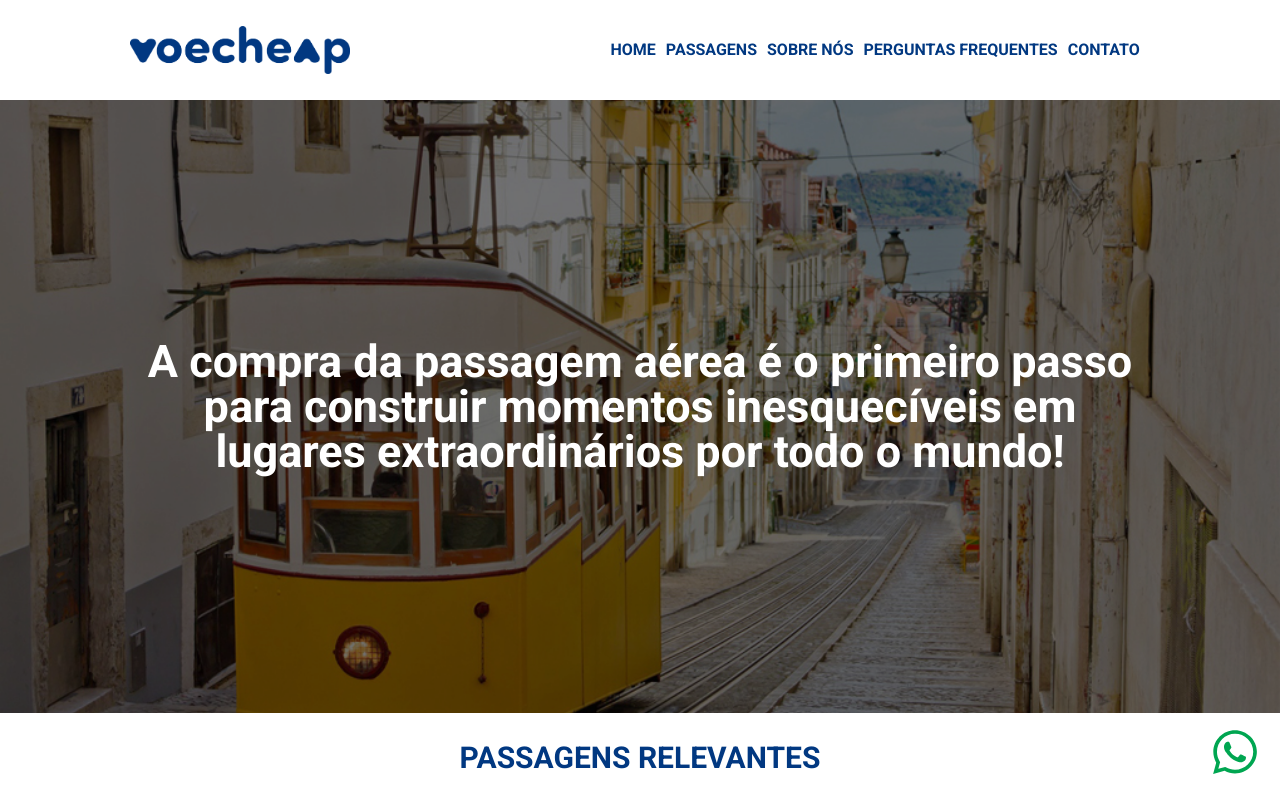
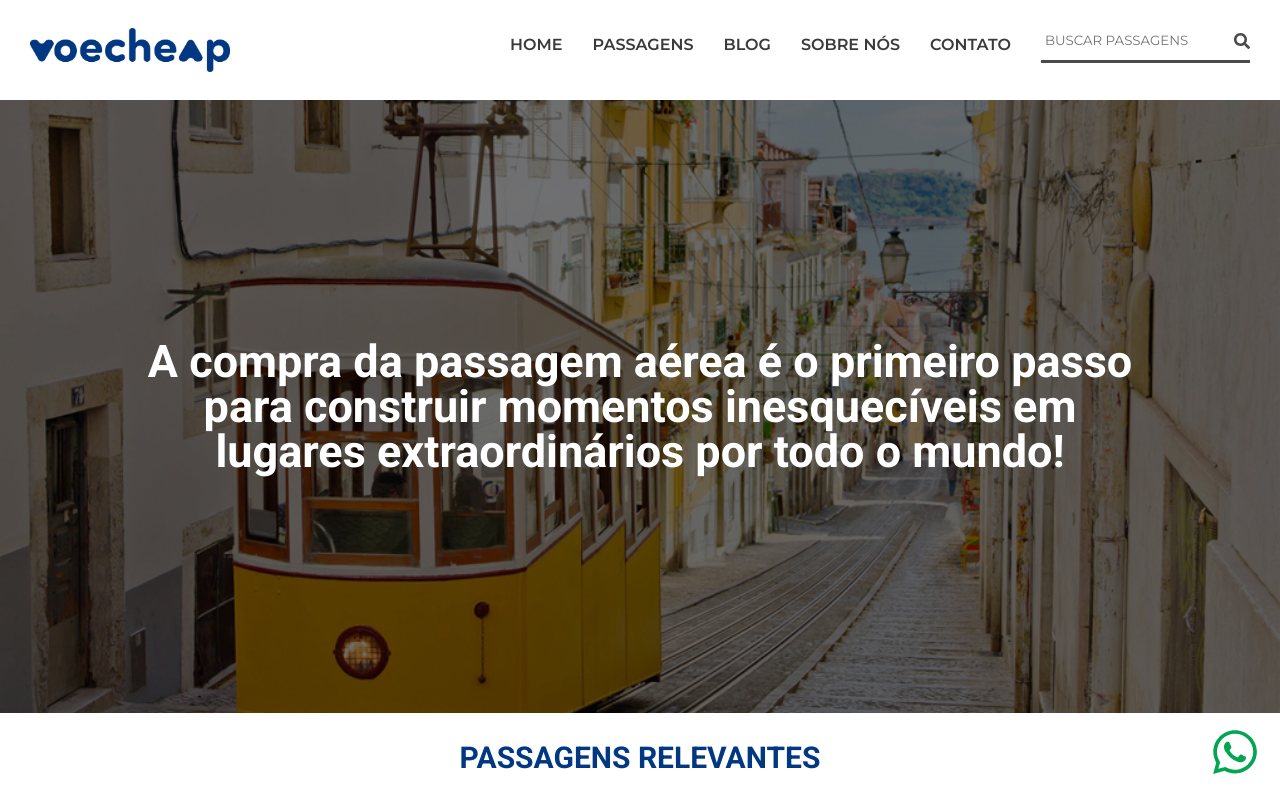
Before and after one commit to BuettelsCode/VoeCheap---FrontEnd, a React (Create React App) app: page / in a window 1280 px wide. Shown: the top 800 px of the page. Built offline with nearby package versions, Linux system fonts and the light colour scheme.

Commit message:
feat: new header

```diff
--- a/src/Components/InitialPage/Header.js
+++ b/src/Components/InitialPage/Header.js
@@ -1,8 +1,8 @@
 import styled from "styled-components"
 import logo from "../../Assets/logo.png"
-import { Link } from "react-router-dom";
+// import { Link } from "react-router-dom";
 import { useState } from "react";
-import { FaBars } from 'react-icons/fa';
+import { FaBars, FaSearch } from 'react-icons/fa';
 
 export default function Header() {
 
@@ -12,145 +12,148 @@ export default function Header() {
     setMenuOpen(!isMenuOpen);
   };
 
-
-  const openAllPacksInNewPage = () => {
-    window.open('/allpacks', '_blank');
+  const closeMenu = () => {
+    setMenuOpen(false);
   };
-
-  const openTeamPage = () => {
-    window.open('/teampage', '_blank');
-  };
-
-  const openCommonPage = () => {
-    window.open('/commonpage', '_blank');
-  };
-
-  const openContactPage = () => {
-    window.open('/contactpage', '_blank');
-  };
-
-  // const openBlogPage = () => {
-  //   window.open('/blogpage', '_blank');
-  // };
 
   return (<>
     <Head>
       <Logo src={logo} alt="logo" />
-      <OptionsContainer isMenuOpen={isMenuOpen}>
-          <Options>
-            <Link style={{ color: "#013881", textDecoration: "none" }} to={"/"}><h2>HOME</h2></Link>
-            <h2 onClick={openAllPacksInNewPage}>PASSAGENS</h2>
-            <h2 onClick={openTeamPage}>SOBRE NÓS</h2>
-            {/* <h2 onClick={openBlogPage}>NOTÍCIAS</h2> */}
-            <h2 onClick={openCommonPage}>PERGUNTAS FREQUENTES</h2>
-            <h2 onClick={openContactPage}>CONTATO</h2>
-          </Options>
-        </OptionsContainer>
-        <MenuButton onClick={toggleMenu}>
-          <FaBars size={24} />
-        </MenuButton>
+      <OptionsHeader>
+        <Link href="/">HOME</Link>
+        <Link href="#passagens">PASSAGENS</Link>
+        <Link href="#blog">BLOG</Link>
+        <Link href="#sobre">SOBRE NÓS</Link>
+        <Link href="#contato">CONTATO</Link>
+        <SearchContainer>
+          <SearchInput type="text" placeholder="BUSCAR PASSAGENS" />
+          <SearchIcon />
+        </SearchContainer>
+      </OptionsHeader>
+      <MenuButton onClick={toggleMenu} >
+        <IconContainer>
+          <FaBars style={{ width: '100%', height: '100%', color: "#013881" }} />
+        </IconContainer>
+      </MenuButton>
     </Head>
+    <OptionsContainer isMenuOpen={isMenuOpen}>
+      {isMenuOpen && (
+        <SearchContainer>
+          <SearchInput type="text" placeholder="BUSCAR PASSAGENS" />
+          <SearchIcon />
+        </SearchContainer>
+      )}
+      <Options>
+        <Link href="/">HOME</Link>
+        <Link href="#passagens">PASSAGENS</Link>
+        <Link href="#sobre">SOBRE NÓS</Link>
+        <Link href="#blog">BLOG</Link>
+        <Link href="#contato">CONTATO</Link>
+      </Options>
+    </OptionsContainer>
+    <Overlay isMenuOpen={isMenuOpen} onClick={closeMenu} />
   </>)
 }
 
+
 const Head = styled.div`
-  height: 100px;
-  width: 100%;
+ display: flex;
+ width: 100%;
+ height: 80px;
+  align-items: center;
+  justify-content: space-between;
+  padding-top: 10px;
+  padding-bottom: 10px;
+  background-color: white;
+  position: relative;
+`;
+const Logo = styled.img`
+cursor: pointer;
+width: 200px;
+padding-left: 30px;
+`;
+const OptionsHeader = styled.div`
+display: flex;
+width: 800px;
+justify-content: space-evenly;
+@media(max-width:900px){
+  display: none;
+}
+`;
+const MenuButton = styled.div`
+   background: none;
+  border: none;
+  cursor: pointer;
   display: flex;
   align-items: center;
-  justify-content: space-around;
-  @media (max-width: 415px) {
-    justify-content: space-around;
+  padding-right: 30px;
+  @media(min-width:900px){
+    display:none;
   }
 `;
-
-const Logo = styled.img`
-width: 220px;
-@media (max-width: 768px) {
-  width: 100px;
-}
-@media (max-width: 477px) {
-  width: 150px;
-}
-@media (max-width: 860px) {
-  width: 200px;
-}
-@media (max-width: 760px) {
-  width: 150px;
-}
+const IconContainer = styled.div`
+flex-grow: 1;
+width: 30px;
 `;
-
+const SearchContainer = styled.div`
+  display: flex;
+  align-items: center;
+  border-bottom: 3px solid #4a4a4a;
+  padding: 8px 0;
+  margin-bottom: 16px;
+`;
+const SearchInput = styled.input`
+  border: none;
+  outline: none;
+  flex-grow: 1;
+  padding: 4px;
+  ::placeholder{
+    font-family: "Montserrat", sans-serif;
+  }
+`;
+const SearchIcon = styled(FaSearch)`
+  margin-left: 8px;
+  color: #4a4a4a;
+`;
 const OptionsContainer = styled.div`
-  display: ${({ isMenuOpen }) => (isMenuOpen ? 'flex' : 'none')};
-  flex-direction: column;
-  position: absolute;
-  top: 100px; // Ajuste conforme necessário
+position: fixed;
+  top: 0;
+  right: ${({ isMenuOpen }) => (isMenuOpen ? '0' : '-100%')};
+  height: 350px;
+  width: 250px;
+  background-color: white;
+  box-shadow: -2px 0 5px rgba(0, 0, 0, 0.5);
+  transition: right 0.3s ease;
+  z-index: 1000;
+  @media(min-width:900px){
+    display:none;
+  }
+`;
+const Overlay = styled.div`
+  display: ${({ isMenuOpen }) => (isMenuOpen ? 'block' : 'none')};
+  position: fixed;
+  top: 0;
   left: 0;
   width: 100%;
-  background-color: #fff;
-  box-shadow: 0 2px 4px rgba(0, 0, 0, 0.1);
-  z-index: 1;
-  @media (min-width: 560px) {
-    display: flex;
-    position: static;
-    flex-direction: row;
-    width: auto;
-    box-shadow: none;
-    justify-content: space-around;
+  height: 100%;
+  background-color: rgba(0, 0, 0, 0.5);
+  z-index: 999;
+  @media(min-width:900px){
+    display:none;
   }
 `;
-
 const Options = styled.div`
-  display: flex;
-  justify-content: space-between;
-  font-family: 'Roboto', sans-serif;
-  font-weight: bold;
-  color: #013881;
-  h2 {
-    cursor: pointer;
-    margin-right: 10px;
-    &:hover {
-      background-color: #f0f0f0;
-    }
-  }
-  @media (max-width: 860px) {
-    h2 {
-      font-size: 13px;
-    }
-  }
-  @media (max-width: 695px) {
-    h2 {
-      font-size: 11px;
-    }
-  }
-  @media (max-width: 560px) {
-    display: none;
-  }
-  @media (max-width: 760px) {
-    display: flex;
-    h2 {
-      font-size: 10px;
-    }
-  }
-  @media (max-width: 408px) {
-    display: flex;
-    h2 {
-      font-size: 8px;
-    }
-  }
-  &.menu-open {
-    h2 {
-      font-size: 10px;
-  }
+   display: flex;
+  flex-direction: column;
+  padding: 1rem;
+`;
+const Link = styled.a`
+  color: #3a3a3a;
+  text-decoration: none;
+  margin: 1rem 0;
+  font-family: "Montserrat", sans-serif;
+  font-weight: 600;
+  &:hover {
+    text-decoration: underline;
   }
 `;
-
-const MenuButton = styled.button`
-  display: none;
-  background: none;
-  border: none;
-  cursor: pointer;
-  @media (max-width: 560px) {
-    display: block;
-  }
-`;
--- a/src/GlobalStyle/GlobalStyle.js
+++ b/src/GlobalStyle/GlobalStyle.js
@@ -37,6 +37,7 @@ footer, header, hgroup, menu, nav, section {
 }
 body {
 	line-height: 1;
+    overflow: ${({ isMenuOpen }) => (isMenuOpen ? 'hidden' : 'auto')};
 }
 ol, ul {
 	list-style: none;
```
